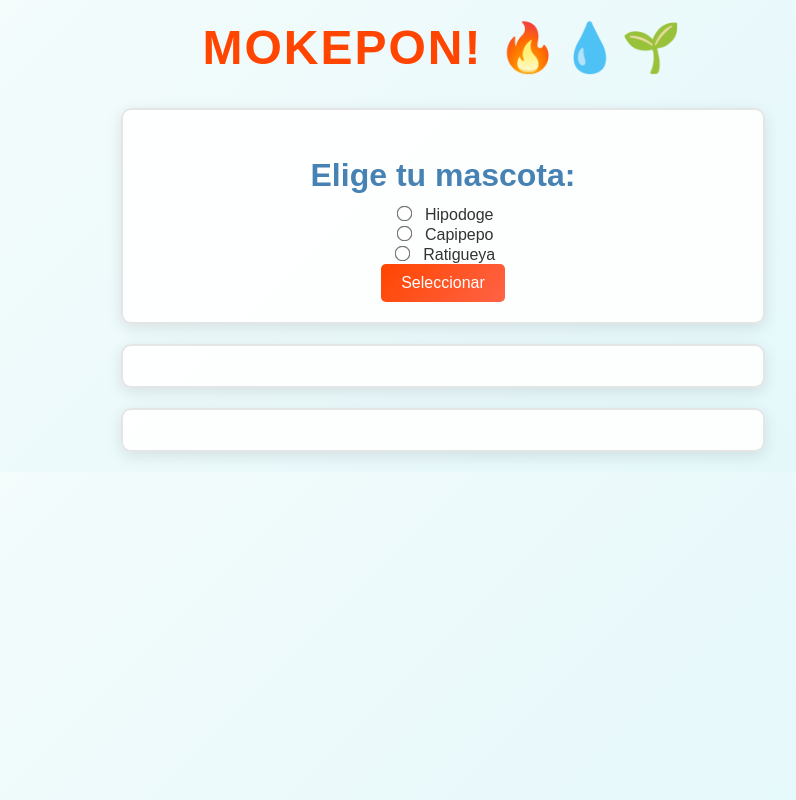
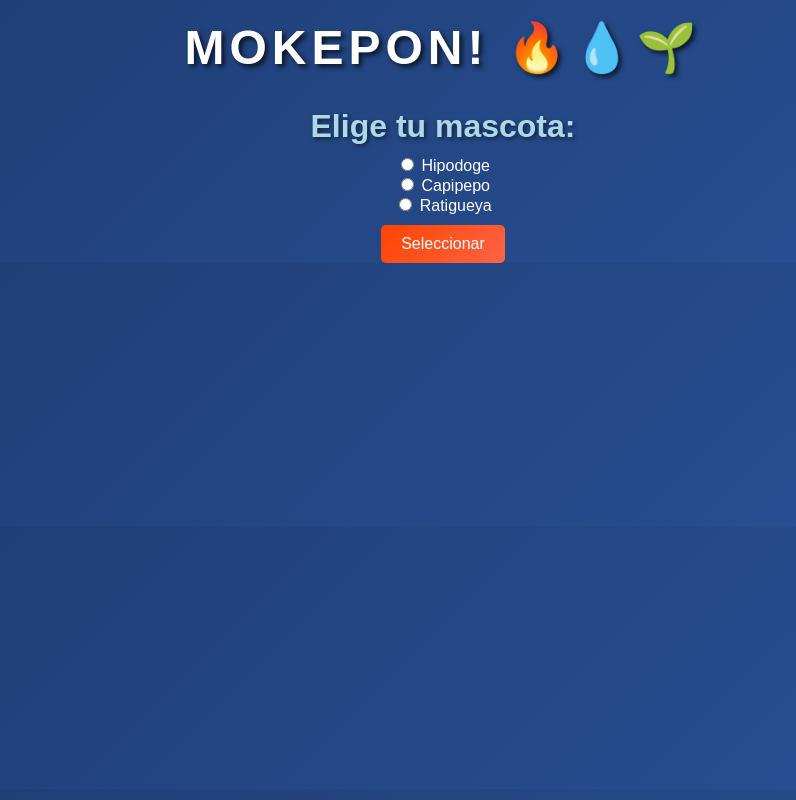
Before and after one commit to JoaquinEscobarDev/mokepon-programacionBasica-platzi, a plain HTML site: page index.html in a window 1280 px wide. Shown: the whole page, without its empty margins (197-993 px from the left). Drawn offline with Linux system fonts and the light colour scheme.

Commit message:
Update css v3

```diff
--- a/style/mokepon.css
+++ b/style/mokepon.css
@@ -1,66 +1,84 @@
 /* Estilos globales */
 body {
     font-family: 'Arial', sans-serif;
-    background: linear-gradient(135deg, #f6fcfc, #e0f7fa);
-    color: #333;
+    background: linear-gradient(135deg, #1e3c72, #2a5298); /* Fondo degradado azul oscuro */
+    color: white;
     text-align: center;
     margin: 0;
     padding: 0;
     overflow-x: hidden;
 }
 
-/* Encabezados */
+/* Encabezado principal */
 h1 {
     font-size: 3em;
     margin-top: 20px;
-    color: #ff4500;
+    color: white;
     text-transform: uppercase;
-    letter-spacing: 2px;
-    animation: fadeIn 1s ease-in-out;
+    letter-spacing: 5px;
+    text-shadow: 3px 3px 5px rgba(0, 0, 0, 0.7);
 }
 
+/* Subtítulo */
 h2 {
     font-size: 2em;
     margin-bottom: 10px;
-    color: #4682b4;
-    animation: slideIn 1s ease-in-out;
+    color: #add8e6; /* Azul claro */
+    text-shadow: 2px 2px 4px rgba(0, 0, 0, 0.5);
 }
 
-/* Sección */
-section {
-    margin: 20px auto;
-    padding: 20px;
-    border: 2px solid rgba(204, 204, 204, 0.5);
-    border-radius: 10px;
-    width: 80%;
-    max-width: 600px;
-    background: rgba(255, 255, 255, 0.9);
-    box-shadow: 0 4px 15px rgba(0, 0, 0, 0.1);
-    animation: popIn 0.8s ease-out;
-    transition: transform 0.3s ease;
+/* Contenedor de las mascotas */
+.container {
+    display: flex;
+    justify-content: center;
+    align-items: center;
+    gap: 20px;
+    margin: 30px 0;
 }
 
-section:hover {
-    transform: scale(1.03);
+/* Cartas de mascotas */
+.card {
+    width: 150px;
+    height: 200px;
+    background: white;
+    border-radius: 10px;
+    box-shadow: 0 5px 15px rgba(0, 0, 0, 0.3);
+    transition: transform 0.3s, box-shadow 0.3s;
+    text-align: center;
+    padding: 10px;
+    font-size: 1em;
 }
 
-/* Radio Buttons */
-input[type="radio"] {
-    margin-right: 10px;
-    transform: scale(1.2);
-    cursor: pointer;
+.card:hover {
+    transform: scale(1.1);
+    box-shadow: 0 10px 20px rgba(0, 0, 0, 0.5);
 }
 
-/* Botones */
+/* Imagen de mascotas */
+.card img {
+    width: 100px;
+    height: auto;
+    margin-top: 10px;
+}
+
+/* Título de las mascotas */
+.card h3 {
+    font-size: 1.2em;
+    color: #333;
+    margin-top: 10px;
+}
+
+/* Botón seleccionar */
 button {
     background: linear-gradient(135deg, #ff4500, #ff6347);
-    color: #fff;
+    color: white;
     border: none;
     padding: 10px 20px;
     font-size: 1em;
     border-radius: 5px;
     cursor: pointer;
     transition: background-color 0.3s, transform 0.3s;
+    margin-top: 10px;
 }
 
 button:hover {
@@ -68,24 +86,18 @@ button:hover {
     transform: translateY(-3px);
 }
 
-#mensajes {
-    margin-top: 20px;
-    animation: fadeIn 1s ease-in-out;
+/* Íconos superiores */
+.icons {
+    display: flex;
+    justify-content: center;
+    gap: 20px;
+    margin: 20px 0;
 }
 
-/* Botón de Reinicio */
-#reiniciar {
-    margin-top: 20px;
-}
-
-#boton-reiniciar {
-    background: linear-gradient(135deg, #4682b4, #5f9ea0);
-    color: #fff;
-}
-
-#boton-reiniciar:hover {
-    background: linear-gradient(135deg, #5f9ea0, #4682b4);
-    transform: translateY(-3px);
+.icons img {
+    width: 40px;
+    height: 40px;
+    filter: drop-shadow(2px 2px 4px rgba(0, 0, 0, 0.5));
 }
 
 /* Animaciones */
@@ -98,18 +110,7 @@ button:hover {
     }
 }
 
-@keyframes slideIn {
-    from {
-        transform: translateY(-20px);
-        opacity: 0;
-    }
-    to {
-        transform: translateY(0);
-        opacity: 1;
-    }
-}
-
-@keyframes popIn {
+@keyframes scaleUp {
     from {
         transform: scale(0.8);
         opacity: 0;
```
